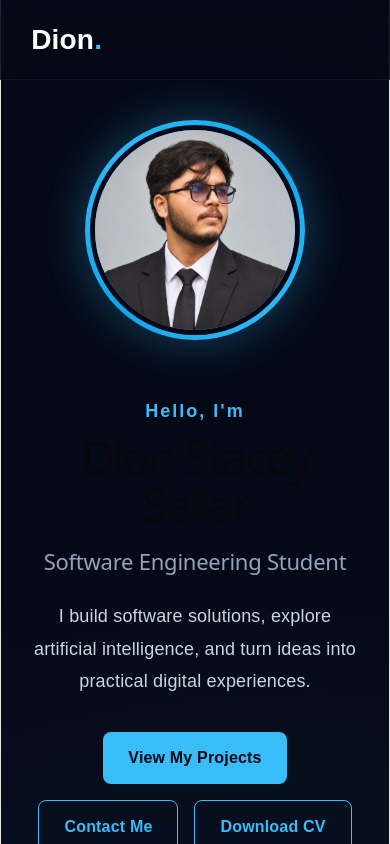
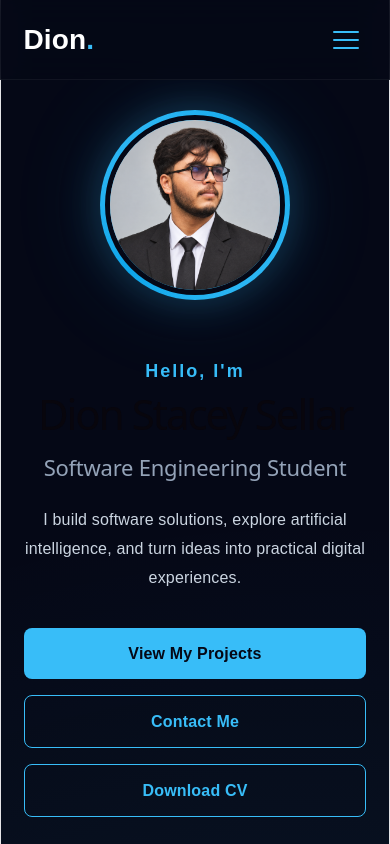
Before and after one commit to dionstacey03-dev/Dion-Portfolio-, a React (Vite) app: page / in a window 390 px wide. Shown: the top 844 px of the page. Built offline with nearby package versions, Linux system fonts and the light colour scheme.

Commit message:
Add responsive navigation skill icons and animations

```diff
--- a/src/App.css
+++ b/src/App.css
@@ -19,6 +19,7 @@ body {
 
 .portfolio {
   min-height: 100vh;
+  overflow-x: hidden;
   background:
     radial-gradient(
       circle at 80% 30%,
@@ -47,7 +48,7 @@ body {
   top: 0;
   left: 0;
 
-  background: rgba(5, 8, 22, 0.8);
+  background: rgba(5, 8, 22, 0.88);
   backdrop-filter: blur(15px);
 
   border-bottom: 1px solid rgba(255, 255, 255, 0.05);
@@ -58,6 +59,8 @@ body {
 .logo {
   font-size: 28px;
   font-weight: bold;
+  color: white;
+  text-decoration: none;
 }
 
 .logo span {
@@ -81,6 +84,47 @@ body {
 
 
 /* ================================
+   MOBILE MENU BUTTON
+================================ */
+
+.menuButton {
+  display: none;
+  width: 42px;
+  height: 42px;
+  border: none;
+  background: transparent;
+  cursor: pointer;
+
+  flex-direction: column;
+  justify-content: center;
+  align-items: center;
+
+  gap: 6px;
+  padding: 0;
+}
+
+.menuButton span {
+  width: 26px;
+  height: 2px;
+  background: #38bdf8;
+  border-radius: 5px;
+  transition: 0.3s ease;
+}
+
+.menuButton.menuActive span:nth-child(1) {
+  transform: translateY(8px) rotate(45deg);
+}
+
+.menuButton.menuActive span:nth-child(2) {
+  opacity: 0;
+}
+
+.menuButton.menuActive span:nth-child(3) {
+  transform: translateY(-8px) rotate(-45deg);
+}
+
+
+/* ================================
    HERO
 ================================ */
 
@@ -92,7 +136,6 @@ body {
   justify-content: space-between;
 
   padding: 120px 8% 60px;
-
   gap: 60px;
 }
 
@@ -125,6 +168,43 @@ body {
   font-size: 18px;
   line-height: 1.8;
   max-width: 650px;
+}
+
+
+/* ================================
+   HERO ANIMATIONS
+================================ */
+
+.heroAnimation {
+  animation: slideInLeft 0.8s ease both;
+}
+
+.profileAnimation {
+  animation: slideInRight 0.8s ease both;
+}
+
+@keyframes slideInLeft {
+  from {
+    opacity: 0;
+    transform: translateX(-35px);
+  }
+
+  to {
+    opacity: 1;
+    transform: translateX(0);
+  }
+}
+
+@keyframes slideInRight {
+  from {
+    opacity: 0;
+    transform: translateX(35px);
+  }
+
+  to {
+    opacity: 1;
+    transform: translateX(0);
+  }
 }
 
 
@@ -183,6 +263,7 @@ body {
 .profileImageWrapper {
   width: 320px;
   height: 320px;
+
   border-radius: 50%;
   padding: 5px;
 
@@ -196,15 +277,29 @@ body {
   box-shadow:
     0 0 40px rgba(56, 189, 248, 0.25),
     0 0 100px rgba(56, 189, 248, 0.12);
+
+  transition: 0.4s ease;
+}
+
+.profileImageWrapper:hover {
+  transform: translateY(-8px) scale(1.02);
+
+  box-shadow:
+    0 0 55px rgba(56, 189, 248, 0.38),
+    0 0 120px rgba(56, 189, 248, 0.16);
 }
 
 .profileImage {
   width: 100%;
   height: 100%;
+
   object-fit: cover;
   object-position: center 28%;
+
   border-radius: 50%;
+
   display: block;
+
   border: 5px solid #050816;
 }
 
@@ -262,16 +357,21 @@ body {
 
 .aboutCard {
   padding: 25px;
+
   background: #0f172a;
+
   border: 1px solid rgba(56, 189, 248, 0.2);
   border-radius: 14px;
+
   transition: 0.3s;
 }
 
 .aboutCard:hover {
   transform: translateY(-5px);
   border-color: #38bdf8;
-  box-shadow: 0 10px 30px rgba(56, 189, 248, 0.12);
+
+  box-shadow:
+    0 10px 30px rgba(56, 189, 248, 0.12);
 }
 
 .aboutCard h3 {
@@ -301,39 +401,107 @@ body {
 
   display: grid;
   grid-template-columns: repeat(3, 1fr);
+
   gap: 24px;
 }
 
 .skillCard {
-  padding: 30px;
+  padding: 28px;
+
+  display: flex;
+  align-items: flex-start;
+
+  gap: 20px;
 
   background: rgba(15, 23, 42, 0.8);
 
   border: 1px solid rgba(56, 189, 248, 0.15);
   border-radius: 16px;
 
-  transition: all 0.3s ease;
+  opacity: 0;
+
+  animation: skillFadeUp 0.6s ease forwards;
+
+  transition:
+    transform 0.3s ease,
+    border-color 0.3s ease,
+    box-shadow 0.3s ease;
 }
 
 .skillCard:hover {
   transform: translateY(-7px);
+
   border-color: #38bdf8;
 
   box-shadow:
-    0 15px 40px rgba(56, 189, 248, 0.12);
+    0 15px 40px rgba(56, 189, 248, 0.14);
 }
 
-.skillCard h3 {
-  margin: 0 0 12px;
+.skillIcon {
+  width: 58px;
+  min-width: 58px;
+  height: 58px;
+
+  display: flex;
+  align-items: center;
+  justify-content: center;
+
+  background: rgba(56, 189, 248, 0.08);
+
+  border: 1px solid rgba(56, 189, 248, 0.25);
+  border-radius: 14px;
+
   color: #38bdf8;
+
+  font-size: 24px;
+  font-weight: 800;
+
+  box-shadow:
+    inset 0 0 20px rgba(56, 189, 248, 0.04);
+
+  transition: 0.3s ease;
+}
+
+.skillCard:hover .skillIcon {
+  transform: scale(1.08) rotate(-3deg);
+
+  background: rgba(56, 189, 248, 0.14);
+
+  box-shadow:
+    0 0 25px rgba(56, 189, 248, 0.15);
+}
+
+.skillInfo {
+  flex: 1;
+}
+
+.skillInfo h3 {
+  margin: 3px 0 10px;
+
+  color: #38bdf8;
+
   font-size: 21px;
 }
 
-.skillCard p {
+.skillInfo p {
   margin: 0;
+
   color: #94a3b8;
+
   font-size: 15px;
   line-height: 1.7;
+}
+
+@keyframes skillFadeUp {
+  from {
+    opacity: 0;
+    transform: translateY(25px);
+  }
+
+  to {
+    opacity: 1;
+    transform: translateY(0);
+  }
 }
 
 
@@ -352,11 +520,13 @@ body {
 
   display: grid;
   grid-template-columns: repeat(3, 1fr);
+
   gap: 24px;
 }
 
 .projectCard {
   position: relative;
+
   padding: 30px;
 
   background: rgba(15, 23, 42, 0.9);
@@ -369,6 +539,7 @@ body {
 
 .projectCard:hover {
   transform: translateY(-8px);
+
   border-color: #38bdf8;
 
   box-shadow:
@@ -377,19 +548,24 @@ body {
 
 .projectNumber {
   color: rgba(56, 189, 248, 0.35);
+
   font-size: 42px;
   font-weight: bold;
+
   margin-bottom: 18px;
 }
 
 .projectCard h3 {
   margin: 0 0 14px;
+
   color: white;
+
   font-size: 23px;
 }
 
 .projectCard > p {
   color: #94a3b8;
+
   font-size: 15px;
   line-height: 1.8;
 }
@@ -397,7 +573,9 @@ body {
 .projectTech {
   display: flex;
   flex-wrap: wrap;
+
   gap: 10px;
+
   margin-top: 22px;
 }
 
@@ -405,6 +583,7 @@ body {
   padding: 7px 12px;
 
   background: rgba(56, 189, 248, 0.08);
+
   color: #38bdf8;
 
   border: 1px solid rgba(56, 189, 248, 0.18);
@@ -436,6 +615,7 @@ body {
 .projectButton:hover {
   background: #38bdf8;
   color: #050816;
+
   transform: translateY(-2px);
 }
 
@@ -451,7 +631,9 @@ body {
 
 .contactContent {
   max-width: 800px;
+
   margin: 0 auto;
+
   text-align: center;
 
   padding: 50px;
@@ -464,13 +646,16 @@ body {
 
 .contactContent h3 {
   font-size: 30px;
+
   margin-top: 0;
   margin-bottom: 18px;
 }
 
 .contactContent p {
   color: #94a3b8;
+
   line-height: 1.8;
+
   font-size: 16px;
 }
 
@@ -501,20 +686,109 @@ body {
 
 
 /* ================================
+   TABLET
+================================ */
+
+@media (max-width: 1050px) {
+
+  .skillsGrid {
+    grid-template-columns: repeat(2, 1fr);
+  }
+
+  .projectsGrid {
+    grid-template-columns: repeat(2, 1fr);
+  }
+
+}
+
+
+/* ================================
    MOBILE
 ================================ */
 
 @media (max-width: 850px) {
 
+  .navbar {
+    padding: 0 6%;
+  }
+
+  .menuButton {
+    display: flex;
+    z-index: 1002;
+  }
+
   .navLinks {
-    display: none;
+    position: absolute;
+
+    top: 80px;
+    left: 0;
+
+    width: 100%;
+
+    display: flex;
+    flex-direction: column;
+
+    gap: 0;
+
+    background: rgba(5, 8, 22, 0.98);
+
+    backdrop-filter: blur(20px);
+
+    border-bottom: 1px solid rgba(56, 189, 248, 0.15);
+
+    opacity: 0;
+    visibility: hidden;
+
+    transform: translateY(-15px);
+
+    pointer-events: none;
+
+    transition:
+      opacity 0.3s ease,
+      transform 0.3s ease,
+      visibility 0.3s ease;
   }
+
+  .navLinks.navOpen {
+    opacity: 1;
+    visibility: visible;
+
+    transform: translateY(0);
+
+    pointer-events: auto;
+  }
+
+  .navLinks a {
+    width: 100%;
+
+    padding: 18px 8%;
+
+    text-align: center;
+
+    border-bottom: 1px solid rgba(255, 255, 255, 0.05);
+  }
+
+  .navLinks a:hover {
+    background: rgba(56, 189, 248, 0.07);
+  }
+
+
+  /* HERO */
 
   .hero {
     flex-direction: column-reverse;
+
     justify-content: center;
+
     text-align: center;
-    padding-top: 120px;
+
+    padding: 120px 6% 70px;
+  }
+
+  .hero h1 {
+    font-size: clamp(42px, 12vw, 65px);
+
+    letter-spacing: -2px;
   }
 
   .description {
@@ -527,36 +801,48 @@ body {
   }
 
   .profileImageWrapper {
-    width: 220px;
-    height: 220px;
+    width: 230px;
+    height: 230px;
   }
+
+
+  /* ABOUT */
 
   .aboutContent {
     grid-template-columns: 1fr;
   }
 
   .about {
-    padding: 80px 8%;
+    padding: 80px 6%;
   }
+
+
+  /* SKILLS */
 
   .skillsGrid {
     grid-template-columns: 1fr;
   }
 
   .skills {
-    padding: 80px 8%;
+    padding: 80px 6%;
   }
+
+
+  /* PROJECTS */
 
   .projectsGrid {
     grid-template-columns: 1fr;
   }
 
   .projects {
-    padding: 80px 8%;
+    padding: 80px 6%;
   }
 
+
+  /* CONTACT */
+
   .contact {
-    padding: 80px 8%;
+    padding: 80px 6%;
   }
 
   .contactContent {
@@ -567,7 +853,91 @@ body {
     flex-direction: column;
   }
 
+  .contactButtons a {
+    width: 100%;
+  }
+
+
+  /* TITLES */
+
   .sectionTitle h2 {
     font-size: 34px;
   }
+
 }
+
+
+/* ================================
+   SMALL PHONES
+================================ */
+
+@media (max-width: 480px) {
+
+  .hero {
+    padding-top: 110px;
+  }
+
+  .profileImageWrapper {
+    width: 190px;
+    height: 190px;
+  }
+
+  .hero h1 {
+    font-size: 42px;
+  }
+
+  .hero h2 {
+    font-size: 22px;
+  }
+
+  .description {
+    font-size: 16px;
+  }
+
+  .heroButtons {
+    flex-direction: column;
+  }
+
+  .heroButtons a {
+    width: 100%;
+  }
+
+  .skillCard {
+    padding: 22px;
+    gap: 15px;
+  }
+
+  .skillIcon {
+    width: 50px;
+    min-width: 50px;
+    height: 50px;
+
+    font-size: 20px;
+  }
+
+  .sectionTitle h2 {
+    font-size: 30px;
+  }
+
+}
+
+
+/* ================================
+   ACCESSIBILITY
+================================ */
+
+@media (prefers-reduced-motion: reduce) {
+
+  html {
+    scroll-behavior: auto;
+  }
+
+  *,
+  *::before,
+  *::after {
+    animation-duration: 0.01ms !important;
+    animation-iteration-count: 1 !important;
+    transition-duration: 0.01ms !important;
+  }
+
+}
--- a/src/App.jsx
+++ b/src/App.jsx
@@ -1,22 +1,73 @@
+import { useState } from 'react'
 import './App.css'
 
 function App() {
+  const [menuOpen, setMenuOpen] = useState(false)
+
+  const closeMenu = () => {
+    setMenuOpen(false)
+  }
+
+  const skills = [
+    {
+      icon: '🐍',
+      title: 'Python',
+      description: 'Programming, automation and AI development',
+    },
+    {
+      icon: 'JS',
+      title: 'JavaScript',
+      description: 'Modern web development and interactive applications',
+    },
+    {
+      icon: '⚛',
+      title: 'React',
+      description: 'Building modern and responsive user interfaces',
+    },
+    {
+      icon: '▰',
+      title: 'SQL',
+      description: 'Database queries and data management',
+    },
+    {
+      icon: '✦',
+      title: 'Artificial Intelligence',
+      description: 'AI concepts, intelligent systems and generative AI',
+    },
+    {
+      icon: '⌘',
+      title: 'Git & GitHub',
+      description: 'Version control and software project management',
+    },
+  ]
+
   return (
     <div className="portfolio">
 
       {/* ================= NAVBAR ================= */}
       <nav className="navbar">
 
-        <div className="logo">
+        <a href="#home" className="logo" onClick={closeMenu}>
           Dion<span>.</span>
-        </div>
+        </a>
 
-        <div className="navLinks">
-          <a href="#home">Home</a>
-          <a href="#about">About</a>
-          <a href="#skills">Skills</a>
-          <a href="#projects">Projects</a>
-          <a href="#contact">Contact</a>
+        <button
+          className={`menuButton ${menuOpen ? 'menuActive' : ''}`}
+          onClick={() => setMenuOpen(!menuOpen)}
+          aria-label="Toggle navigation menu"
+          aria-expanded={menuOpen}
+        >
+          <span></span>
+          <span></span>
+          <span></span>
+        </button>
+
+        <div className={`navLinks ${menuOpen ? 'navOpen' : ''}`}>
+          <a href="#home" onClick={closeMenu}>Home</a>
+          <a href="#about" onClick={closeMenu}>About</a>
+          <a href="#skills" onClick={closeMenu}>Skills</a>
+          <a href="#projects" onClick={closeMenu}>Projects</a>
+          <a href="#contact" onClick={closeMenu}>Contact</a>
         </div>
 
       </nav>
@@ -25,7 +76,7 @@ function App() {
       {/* ================= HERO ================= */}
       <section className="hero" id="home">
 
-        <div className="heroContent">
+        <div className="heroContent heroAnimation">
 
           <p className="intro">Hello, I'm</p>
 
@@ -38,8 +89,6 @@ function App() {
             and turn ideas into practical digital experiences.
           </p>
 
-
-          {/* HERO BUTTONS */}
           <div className="heroButtons">
 
             <a
@@ -69,8 +118,8 @@ function App() {
         </div>
 
 
-        {/* ================= PROFILE IMAGE ================= */}
-        <div className="profileArea">
+        {/* PROFILE IMAGE */}
+        <div className="profileArea profileAnimation">
 
           <div className="profileImageWrapper">
 
@@ -94,7 +143,6 @@ function App() {
           <p>Get to know me</p>
           <h2>About Me</h2>
         </div>
-
 
         <div className="aboutContent">
 
@@ -153,50 +201,33 @@ function App() {
           <h2>My Skills</h2>
         </div>
 
-
         <div className="skillsGrid">
 
-          <div className="skillCard">
-            <h3>Python</h3>
-            <p>
-              Programming, automation and AI development
-            </p>
-          </div>
+          {skills.map((skill, index) => (
+            <div
+              className="skillCard"
+              key={skill.title}
+              style={{ animationDelay: `${index * 0.08}s` }}
+            >
 
-          <div className="skillCard">
-            <h3>JavaScript</h3>
-            <p>
-              Modern web development and interactive applications
-            </p>
-          </div>
+              <div className="skillIcon">
+                {skill.icon}
+              </div>
 
-          <div className="skillCard">
-            <h3>React</h3>
-            <p>
-              Building modern and responsive user interfaces
-            </p>
-          </div>
+              <div className="skillInfo">
 
-          <div className="skillCard">
-            <h3>SQL</h3>
-            <p>
-              Database queries and data management
-            </p>
-          </div>
+                <h3>
+                  {skill.title}
+                </h3>
 
-          <div className="skillCard">
-            <h3>Artificial Intelligence</h3>
-            <p>
-              AI concepts, intelligent systems and generative AI
-            </p>
-          </div>
+                <p>
+                  {skill.description}
+                </p>
 
-          <div className="skillCard">
-            <h3>Git & GitHub</h3>
-            <p>
-              Version control and software project management
-            </p>
-          </div>
+              </div>
+
+            </div>
+          ))}
 
         </div>
 
@@ -211,17 +242,19 @@ function App() {
           <h2>Featured Projects</h2>
         </div>
 
-
         <div className="projectsGrid">
 
-          {/* JARVIS PROJECT */}
+
+          {/* JARVIS */}
           <div className="projectCard">
 
             <div className="projectNumber">
               01
             </div>
 
-            <h3>JARVIS AI Assistant</h3>
+            <h3>
+              JARVIS AI Assistant
+            </h3>
 
             <p>
               A personal AI assistant built with Python featuring voice
@@ -250,14 +283,16 @@ function App() {
           </div>
 
 
-          {/* TOURISM PROJECT */}
+          {/* TOURISM PLANNER */}
           <div className="projectCard">
 
             <div className="projectNumber">
               02
             </div>
 
-            <h3>AI Smart Tourism Planner</h3>
+            <h3>
+              AI Smart Tourism Planner
+            </h3>
 
             <p>
               An AI-powered tourism planning concept designed to create
@@ -292,7 +327,9 @@ function App() {
               03
             </div>
 
-            <h3>Software Engineering Projects</h3>
+            <h3>
+              Software Engineering Projects
+            </h3>
 
             <p>
               A collection of university projects demonstrating programming,
@@ -334,7 +371,6 @@ function App() {
           <h2>Contact Me</h2>
         </div>
 
-
         <div className="contactContent">
 
           <h3>
@@ -346,7 +382,6 @@ function App() {
             and exploring new opportunities in software development and
             artificial intelligence.
           </p>
-
 
           <div className="contactButtons">
 
```
